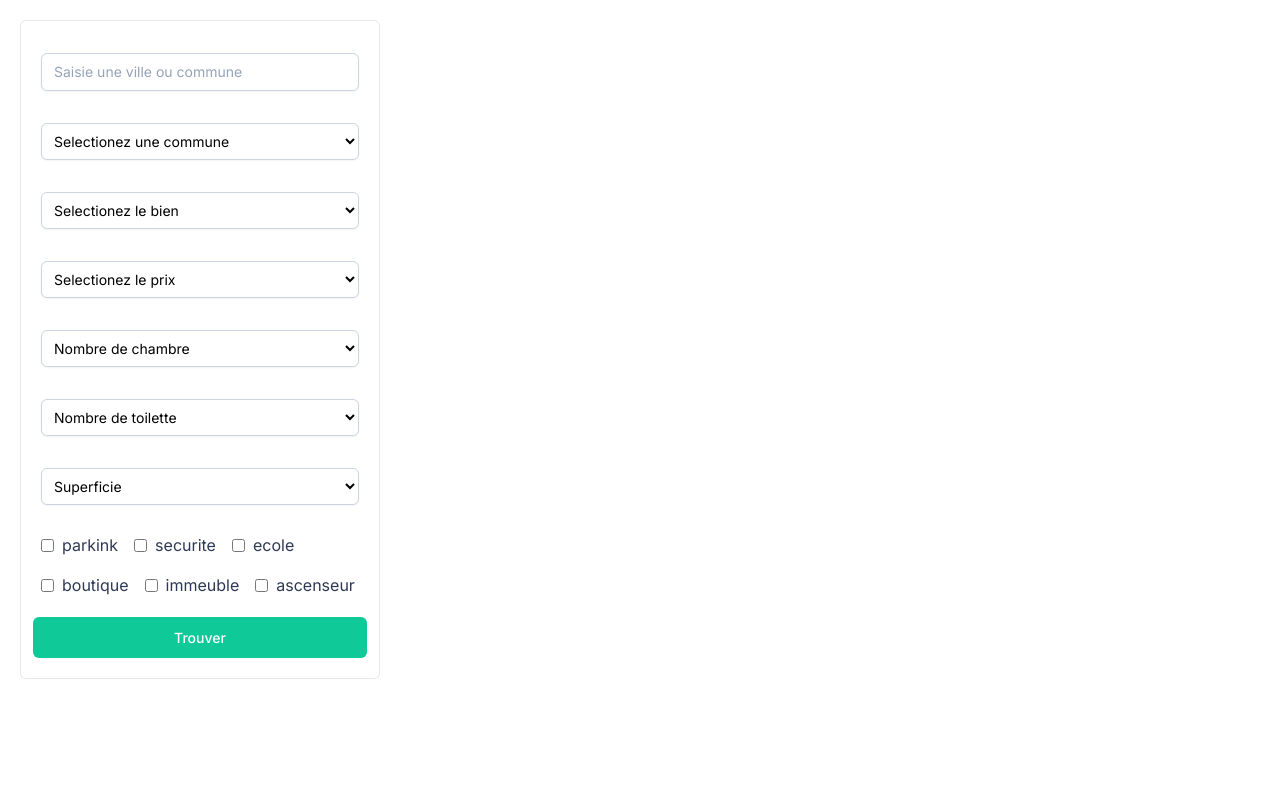
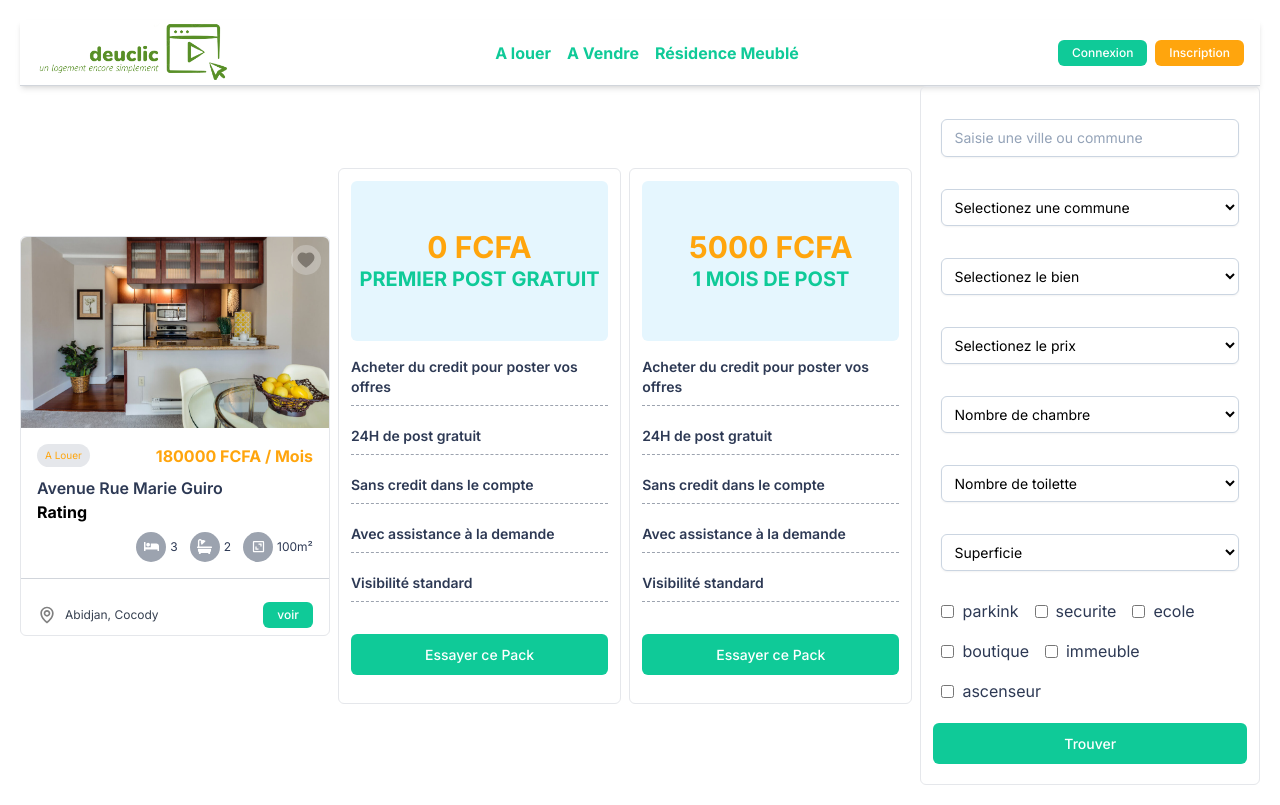
Before and after one commit to lepridev/deuclic-Immob, a Next.js app: page / in a window 1280 px wide. Built offline with nearby package versions, Linux system fonts and the light colour scheme.

Commit message:
Creation du Navbar

```diff
--- a/src/pages/index.tsx
+++ b/src/pages/index.tsx
@@ -7,15 +7,20 @@ import { AiFillGithub } from "react-icons/ai";
 import OffertBoxHorizontal from "@/ui/design-system/box/OffertBoxHorizontal";
 import PriceBox from "@/ui/design-system/box/PriceBox";
 import SearchBox from "@/ui/design-system/inputs/SearchBox";
+import Navbar from "@/ui/design-system/navbar/Navbar";
 
 const inter = Inter({ subsets: ["latin"] });
 
 export default function Home() {
   return (
-    <main className="p-5">
-      {/* <OffertBoxHorizontal /> */}
-      {/* <PriceBox /> */}
-      <SearchBox />
+    <main className=" p-5">
+      <Navbar />
+      <div className="flex flex-row items-center gap-2">
+        <OffertBoxHorizontal />
+        <PriceBox />
+        <PriceBox price={5000} pack={1} />
+        <SearchBox />
+      </div>
     </main>
   );
 }
--- /dev/null
+++ b/src/ui/design-system/navbar/Navbar.tsx
@@ -0,0 +1,53 @@
+import Image from "next/image";
+import React from "react";
+import { Button } from "../buttons/Button";
+import { Typograpy } from "../typography/Typography";
+
+type Props = {};
+
+const Navbar = (props: Props) => {
+  return (
+    <div className="flex flex-row items-center justify-between px-4 bg-white border-b border-gray-300 shadow-md">
+      <div>
+        <Image
+          src={"/assets/images/logo_deuclic.png"}
+          alt="logo deuclic"
+          width={200}
+          height={200}
+        />
+      </div>
+      <div className="flex flex-row items-center justify-center gap-4">
+        <Typograpy
+          variant="body-base"
+          weight="bold"
+          theme="primary"
+          className=""
+        >
+          A louer
+        </Typograpy>
+        <Typograpy
+          variant="body-base"
+          weight="bold"
+          theme="primary"
+          className=""
+        >
+          A Vendre
+        </Typograpy>
+        <Typograpy
+          variant="body-base"
+          weight="bold"
+          theme="primary"
+          className=""
+        >
+          Résidence Meublé
+        </Typograpy>
+      </div>
+      <div className="flex flex-row gap-2">
+        <Button>Connexion</Button>
+        <Button variant="secondary">Inscription</Button>
+      </div>
+    </div>
+  );
+};
+
+export default Navbar;
```
Also changed, not shown: public/assets/images/logo_deuclic.png (added).
